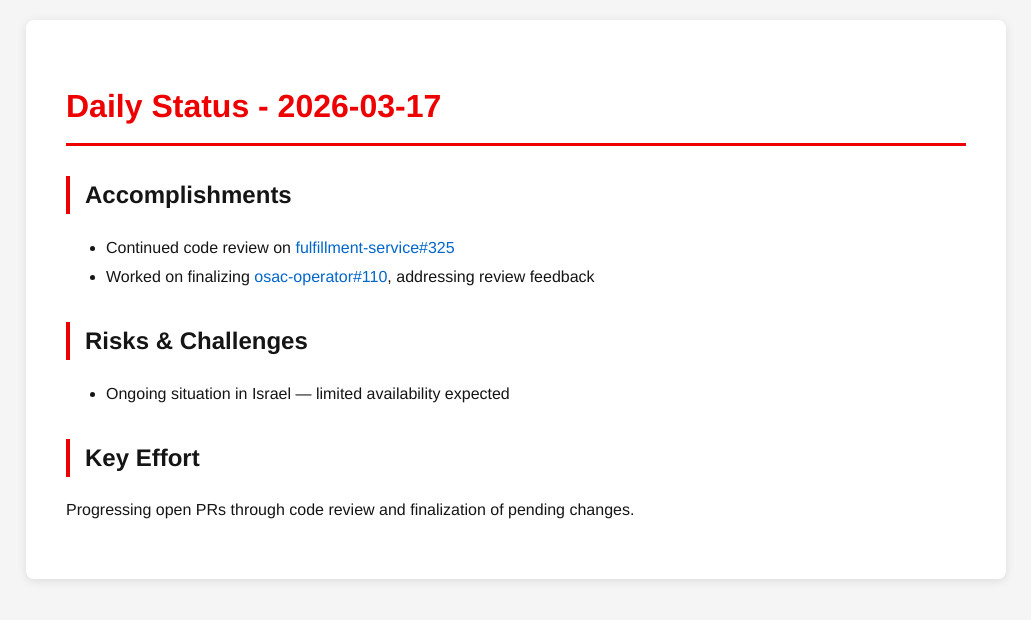
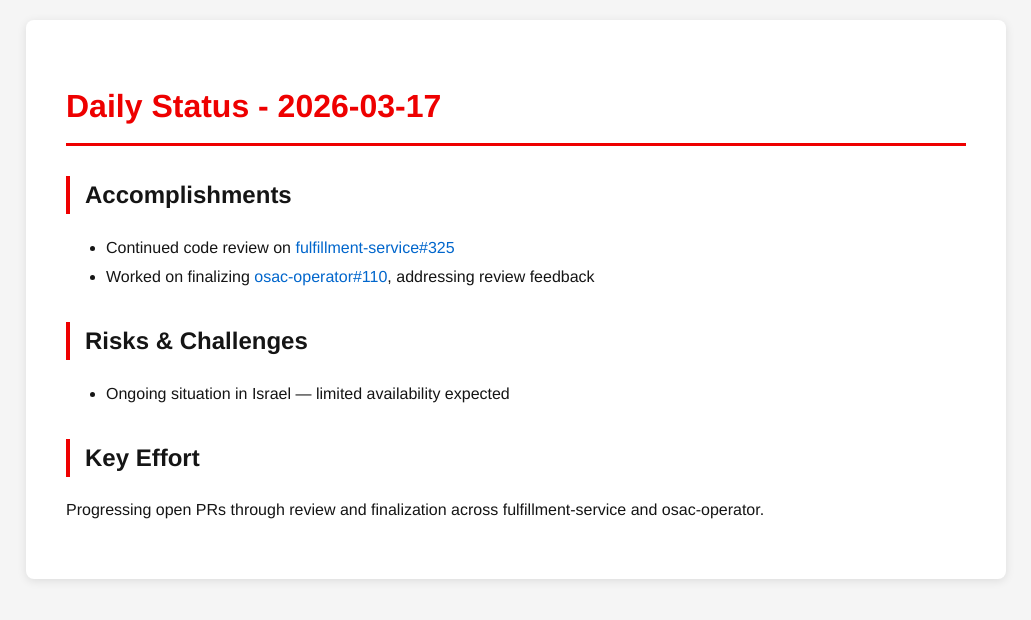
Before and after one commit to tzvatot/daily-status, a Jekyll site: the page built from 2026-03-17.md, in a window 1280 px wide. Shown: the top 620 px of the page, without its empty margins (124-1155 px from the left). Built offline with Jekyll 4.4.1, drawn with Linux system fonts in a browser that asks for light colours.

Commit message:
Daily status update - 2026-03-17

```diff
--- a/2026-03-17.md
+++ b/2026-03-17.md
@@ -14,4 +14,4 @@
 - Ongoing situation in Israel — limited availability expected
 
 ## Key Effort
-Progressing open PRs through code review and finalization of pending changes.
+Progressing open PRs through review and finalization across fulfillment-service and osac-operator.
```
